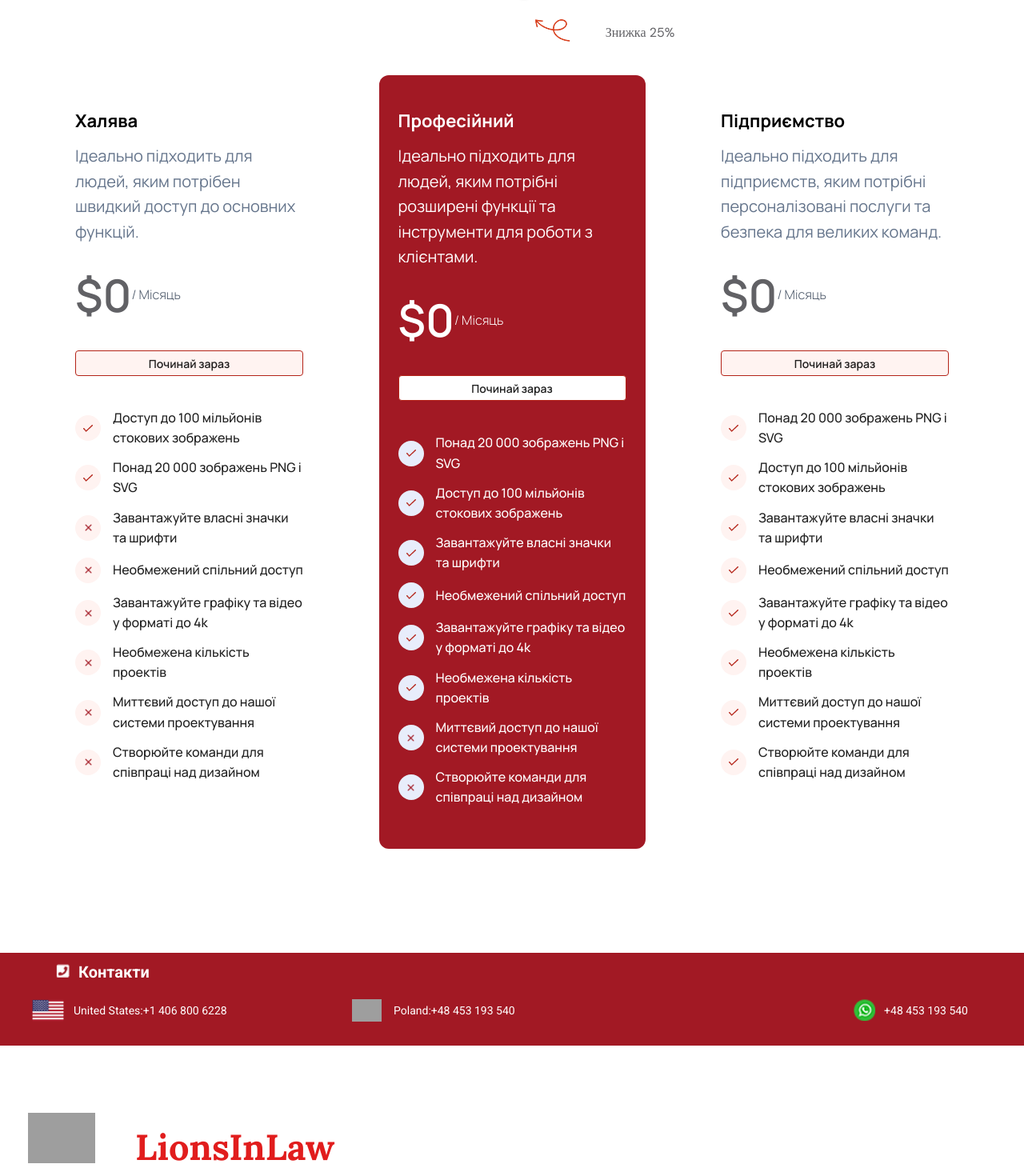
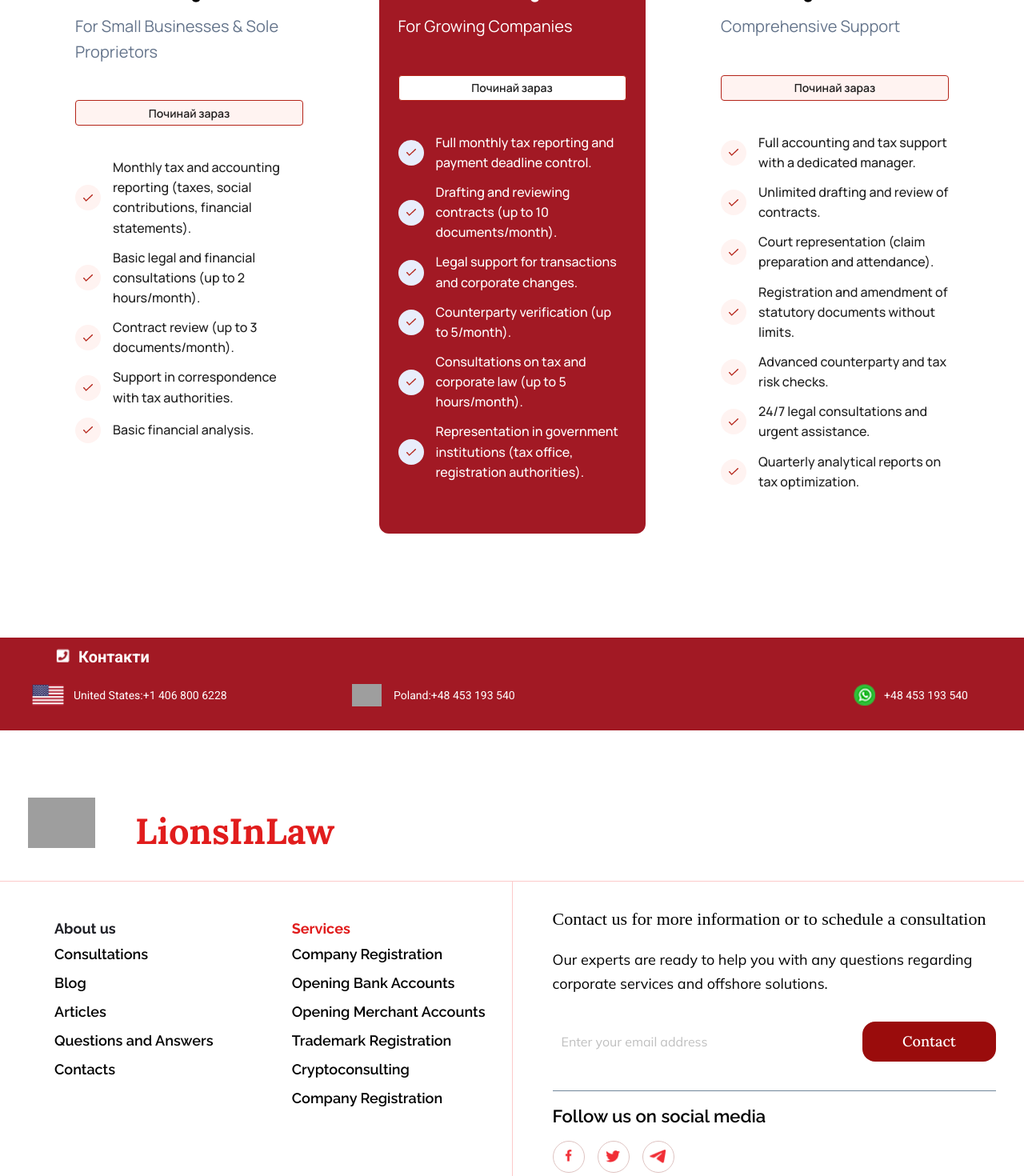
Before and after one commit to MartaMarkiv/lionsinlaw, a React (Vite) app: page / in a window 1280 px wide. Shown: the part 4860-6330 px from the top of the page at 80% size. Built offline with nearby package versions, Linux system fonts and the light colour scheme; grey boxes are pictures that could not be loaded; a web font is replaced by a local one.

Commit message:
Updated plans

```diff
--- a/index.html
+++ b/index.html
@@ -4,7 +4,7 @@
     <meta charset="UTF-8" />
     <link rel="icon" type="image/svg+xml" href="/lionsinlaw.png" />
     <meta name="viewport" content="width=device-width, initial-scale=1.0" />
-    <title>LionsInLaw</title>
+    <title>Lionsinlaw - law company, comprehensive corporate services worldwide, company registration, bank account opening, offshore company registration, trading services, crypto licenses and expert text advise.</title>
     <!-- Google tag (gtag.js) -->
     <script async src="https://www.googletagmanager.com/gtag/js?id=G-0T580VKW3Q"></script>
     <script>
--- a/src/components/footer/Footer.jsx
+++ b/src/components/footer/Footer.jsx
@@ -1,4 +1,4 @@
-import { Button, Flex, Input } from "antd";
+import { Button, Flex, Input, Form } from "antd";
 import Icon from "../iconComponent/Icon";
 import "./style.scss";
 import { Link } from "react-router-dom";
@@ -15,6 +15,11 @@ import {
 
 export default function Footer() {
   const {t} = useTranslation();
+
+  const sendEmail = ({email}) => {
+    console.log("send emsil ", email);
+  }
+
   return (
     <footer className="footer">
       <Flex className="logo-wrapper" align="center">
@@ -55,14 +60,23 @@ export default function Footer() {
             <p className="description">
               {t("footer_8")}
             </p>
-            <Flex
-              align="center"
-              justify="space-between"
+            <Form
               className="send-email-form"
+              name="sendEmailForm"
+              autoComplete="off"
+              onFinish={sendEmail}
             >
-              <Input type="email" placeholder="Enter your email address" />
-              <Button>{t("footer_10")}</Button>
-            </Flex>
+              <Form.Item
+                name="email"
+                rules={[{ required: true, message: "Please input your email!" }]}
+              >
+                <Input type="email" placeholder="Enter your email address" />
+              </Form.Item>
+
+              <Form.Item label={null}>
+                <Button htmlType="submit">{t("footer_10")}</Button>
+              </Form.Item>
+            </Form>
             <p className="secondary-title">{t("footer_11")}</p>
             <Flex align="center">
               <Link
--- a/src/components/footer/style.scss
+++ b/src/components/footer/style.scss
@@ -102,6 +102,9 @@
         padding: 10px 0;
         border-bottom: 1px solid #70869a;
         margin-bottom: 20px;
+        display: flex;
+        align-items: center;
+        justify-content: space-between;
 
         input {
           font-family: "Mulish";
--- a/src/config.js
+++ b/src/config.js
@@ -62,63 +62,11 @@ export default {
     },
   ],
   tariffPlanOptions: {
-    free: [
-      { isAvailable: true, name: "Доступ до 100 мільйонів стокових зображень" },
-      { isAvailable: true, name: "Понад 20 000 зображень PNG і SVG" },
-      { isAvailable: false, name: "Завантажуйте власні значки та шрифти" },
-      { isAvailable: false, name: "Необмежений спільний доступ" },
-      {
-        isAvailable: false,
-        name: "Завантажуйте графіку та відео у форматі до 4k",
-      },
-      { isAvailable: false, name: "Необмежена кількість проектів" },
-      {
-        isAvailable: false,
-        name: "Миттєвий доступ до нашої системи проектування",
-      },
-      {
-        isAvailable: false,
-        name: "Створюйте команди для співпраці над дизайном",
-      },
+    free: ["plan_start_item_1","plan_start_item_2","plan_start_item_3","plan_start_item_4","plan_start_item_5"],
+    prof: ["plan_business_item_1","plan_business_item_2","plan_business_item_3","plan_business_item_4","plan_business_item_5","plan_business_item_6"
     ],
-    prof: [
-      { isAvailable: true, name: "Понад 20 000 зображень PNG і SVG" },
-      { isAvailable: true, name: "Доступ до 100 мільйонів стокових зображень" },
-      { isAvailable: true, name: "Завантажуйте власні значки та шрифти" },
-      { isAvailable: true, name: "Необмежений спільний доступ" },
-      {
-        isAvailable: true,
-        name: "Завантажуйте графіку та відео у форматі до 4k",
-      },
-      { isAvailable: true, name: "Необмежена кількість проектів" },
-      {
-        isAvailable: false,
-        name: "Миттєвий доступ до нашої системи проектування",
-      },
-      {
-        isAvailable: false,
-        name: "Створюйте команди для співпраці над дизайном",
-      },
-    ],
-    enterprise: [
-      { isAvailable: true, name: "Понад 20 000 зображень PNG і SVG" },
-      { isAvailable: true, name: "Доступ до 100 мільйонів стокових зображень" },
-      { isAvailable: true, name: "Завантажуйте власні значки та шрифти" },
-      { isAvailable: true, name: "Необмежений спільний доступ" },
-      {
-        isAvailable: true,
-        name: "Завантажуйте графіку та відео у форматі до 4k",
-      },
-      { isAvailable: true, name: "Необмежена кількість проектів" },
-      {
-        isAvailable: true,
-        name: "Миттєвий доступ до нашої системи проектування",
-      },
-      {
-        isAvailable: true,
-        name: "Створюйте команди для співпраці над дизайном",
-      },
-    ],
+    enterprise: ["plan_vip_item_1","plan_vip_item_2","plan_vip_item_3","plan_vip_item_4","plan_vip_item_5","plan_vip_item_6","plan_vip_item_7"],
+    options:["additional_options_item_1","additional_options_item_2","additional_options_item_3","additional_options_item_4","additional_options_item_5","additional_options_item_6","additional_options_item_7","additional_options_item_8","additional_options_item_9"]
   },
   contactPhones: [
     {
--- a/src/pages/main/Main.jsx
+++ b/src/pages/main/Main.jsx
@@ -263,9 +263,8 @@ export default function Main() {
       </div>
       <div className="our-functions">
         <div className="our-functions-header">
-          <p className="title">Потужні функції для потужних творців</p>
-          <p className="description">Виберіть план, який підходить саме вам</p>
-          <Flex align="center" justify="center">
+          <p className="title">From Startup to Enterprise: Legal Plans that Scale with You</p>
+          {/* <Flex align="center" justify="center">
             <span>Оплата щомісяця</span>
             <Switch
               className="plann-switcher"
@@ -273,24 +272,23 @@ export default function Main() {
               onChange={() => {}}
             />
             <span>Оплата щорічно</span>
-          </Flex>
-          <Flex align="center" justify="center" className="discount-wrapper">
+          </Flex> */}
+          {/* <Flex align="center" justify="center" className="discount-wrapper">
             <Icon name="wavy-arrow" />
             <span>Знижка 25%</span>
-          </Flex>
+          </Flex> */}
         </div>
         <div className="tarrif-plan-types">
           <Carousel slidesPerRow={getCountSlide()}>
             <div className="tarrif-plan-item">
-              <p className="title">Халява</p>
+              <p className="title">{t("plan_start_header")}</p>
               <p className="description">
-                Ідеально підходить для людей, яким потрібен швидкий доступ до
-                основних функцій.
+                {t("plan_start_target_audience")}
               </p>
-              <Flex className="price-wrapper" align="center">
+              {/* <Flex className="price-wrapper" align="center">
                 <span className="price">$0</span>
                 <span>/ Місяць</span>
-              </Flex>
+              </Flex> */}
               <div>
                 <Button className="start-plan-btn light">Починай зараз</Button>
               </div>
@@ -305,22 +303,21 @@ export default function Main() {
                     justify="center"
                     className="icon-wrapper"
                   >
-                    <Icon name={item.isAvailable ? "ok" : "fail"} />
+                    <Icon name="ok"/>
                   </Flex>
-                  <span>{item.name}</span>
+                  <span>{t(item)}</span>
                 </Flex>
               ))}
             </div>
             <div className="tarrif-plan-item dark">
-              <p className="title">Професійний</p>
+              <p className="title">{t("plan_business_header")}</p>
               <p className="description">
-                Ідеально підходить для людей, яким потрібні розширені функції та
-                інструменти для роботи з клієнтами.
+                {t("plan_business_target_audience")}
               </p>
-              <Flex className="price-wrapper" align="center">
+              {/* <Flex className="price-wrapper" align="center">
                 <span className="price">$0</span>
                 <span>/ Місяць</span>
-              </Flex>
+              </Flex> */}
               <div>
                 <Button className="start-plan-btn dark">Починай зараз</Button>
               </div>
@@ -335,22 +332,17 @@ export default function Main() {
                     justify="center"
                     className="icon-wrapper dark"
                   >
-                    <Icon name={item.isAvailable ? "ok" : "fail"} />
+                    <Icon name="ok" />
                   </Flex>
-                  <span>{item.name}</span>
+                  <span>{t(item)}</span>
                 </Flex>
               ))}
             </div>
             <div className="tarrif-plan-item">
-              <p className="title">Підприємство</p>
+              <p className="title">{t("plan_vip_header")}</p>
               <p className="description">
-                Ідеально підходить для підприємств, яким потрібні
-                персоналізовані послуги та безпека для великих команд.
+                {t("plan_vip_target_audience")}
               </p>
-              <Flex className="price-wrapper" align="center">
-                <span className="price">$0</span>
-                <span>/ Місяць</span>
-              </Flex>
               <div>
                 <Button className="start-plan-btn light">Починай зараз</Button>
               </div>
@@ -365,9 +357,9 @@ export default function Main() {
                     justify="center"
                     className="icon-wrapper"
                   >
-                    <Icon name={item.isAvailable ? "ok" : "fail"} />
+                    <Icon name="ok" />
                   </Flex>
-                  <span>{item.name}</span>
+                  <span>{t(item)}</span>
                 </Flex>
               ))}
             </div>
```
